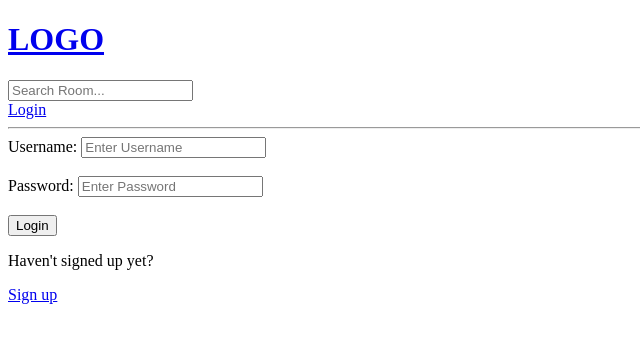
After one commit to zhandos-manapov/django_backend_project, a Django app: page /login/ in a window 1280 px wide. The commit adds this page. Shown: the top 343 px of the page, without its empty margins (0-640 px from the left). Run offline with Django 4.2, Linux system fonts and the light colour scheme.

Commit message:
added user registration and login views

```diff
--- /dev/null
+++ b/account/templates/account/login_register.html
@@ -0,0 +1,35 @@
+{% extends 'main.html' %}
+
+{% block content %}
+
+{% if page == 'login' %}
+<div>
+    <form method="POST" action="">
+        {% csrf_token %}
+        <label>Username:</label>
+        <input type="text" name="username" placeholder="Enter Username">
+        <br>
+        <br>
+        <label>Password:</label>
+        <input type="password" name="password" placeholder="Enter Password">
+        <br>
+        <br>
+        <input type="submit" value="Login">
+    </form>
+    <p>Haven't signed up yet?</p>
+    <a href="{% url 'register' %}">Sign up</a>
+</div>
+{% else %}
+
+<div>
+    <form method="POST" action="">
+        {% csrf_token %}
+        {{form.as_p}}
+        <input type="submit" value="Register">
+    </form>
+    <p>Already signed up?</p>
+    <a href="{% url 'login' %}">Log in</a>
+</div>
+{% endif %}
+
+{% endblock %}
--- a/account/urls.py
+++ b/account/urls.py
@@ -2,6 +2,10 @@ from django.urls import path
 from . import views
 
 urlpatterns = [
+    path('login/', views.loginPage, name='login'),
+    path('logout/', views.logoutUser, name='logout'),
+    path('register/', views.registerPage, name='register'),
+
     path('', views.home, name="home"),
     path('room/<str:pk>/', views.room, name="room"),
     path('create-room/', views.createRoom, name="create-room"),
--- a/account/views.py
+++ b/account/views.py
@@ -1,6 +1,14 @@
 from django.shortcuts import render, redirect
-from .models import Room
+from django.http import HttpResponse
+from django.db.models import Q
+from django.contrib import messages
+from django.contrib.auth.decorators import login_required
+from django.contrib.auth.models import User
+from django.contrib.auth import authenticate, login, logout
+from django.contrib.auth.forms import UserCreationForm
+from .models import Room, Topic
 from .forms import RoomForm
+
 # Create your views here.
 
 # rooms = [
@@ -9,9 +17,61 @@ from .forms import RoomForm
 #     {'id': 3, 'name': 'Frontend developers'}
 # ]
 
+def loginPage(request):
+    page = 'login'
+    if request.user.is_authenticated:
+        return redirect('home')
+
+    if request.method == 'POST':
+        username = request.POST.get('username').lower()
+        password = request.POST.get('password')
+
+        try:
+            user = User.objects.get(username=username)
+        except:
+            messages.error(request, 'User does not exist')
+
+        user = authenticate(request, username=username, password=password)
+
+        if user is not None:
+            login(request, user)
+            return redirect('home')
+        else:
+            messages.error(request, 'Username OR password does not exist')
+
+    context = {'page':page}
+    return render(request, 'account/login_register.html', context)
+
+def logoutUser(request):
+    logout(request)
+    return redirect('home')
+
+def registerPage(request):
+    form = UserCreationForm()
+
+    if request.method == 'POST':
+        form = UserCreationForm(request.POST)
+        if form.is_valid():
+            user = form.save(commit=False)
+            user.username = user.username.lower()
+            user.save()
+            login(request, user)
+            return redirect('home')
+        else:
+            messages.error(request, 'An error occurred during registration')
+    return render(request, 'account/login_register.html', {'form':form})
+
 def home(request):
-    rooms = Room.objects.all()
-    context = {'rooms': rooms}
+    q = request.GET.get('q') if request.GET.get('q') != None else ''
+    rooms = Room.objects.filter(
+        Q(topic__name__icontains=q) |
+        Q(name__icontains=q) |
+        Q(description__icontains=q)
+        )
+
+    topics = Topic.objects.all()
+    room_count = rooms.count()
+    context = {'rooms':rooms, 'topics':topics, 'room_count':room_count}
     return render(request, 'account/home.html', context)
 
 def room(request, pk):
@@ -19,6 +79,7 @@ def room(request, pk):
     context = {'room': room}
     return render(request, 'account/room.html', context)
 
+@login_required(login_url='login')
 def createRoom(request):
     form = RoomForm()
 
@@ -30,9 +91,13 @@ def createRoom(request):
     context = {'form': form}
     return render(request, 'account/room_form.html', context)
 
+@login_required(login_url='login')
 def updateRoom(request, pk):
     room = Room.objects.get(id=pk)
     form = RoomForm(instance=room)
+
+    if request.user != room.host:
+        return HttpResponse('You are not allowed here!')
 
     if request.method == 'POST':
         form = RoomForm(request.POST, instance=room)
@@ -42,8 +107,14 @@ def updateRoom(request, pk):
 
     context = {'form': form}
     return render(request, 'account/room_form.html', context)
+
+@login_required(login_url='login')
 def deleteRoom(request, pk):
     room = Room.objects.get(id=pk)
+
+    if request.user != room.host:
+        return HttpResponse('You are not allowed here!')
+
     if request.method == 'POST':
         room.delete()
         return redirect('home')
--- a/templates/main.html
+++ b/templates/main.html
@@ -1,16 +1,27 @@
 <!DOCTYPE html>
 <html lang="en">
+
 <head>
     <meta charset="UTF-8">
     <meta http-equiv="X-UA-Compatible" content="IE=edge">
     <meta name="viewport" content="width=device-width, initial-scale=1.0">
     <title>PetProject</title>
 </head>
+
 <body>
     {% include 'navbar.html' %}
+
+    {% if messages %}
+    <ul class="messages">
+        {% for message in messages %}
+        <li>{{ message }}</li>
+            {% endfor %}
+    </ul>
+    {% endif %}
 
     {% block content %}
 
     {% endblock %}
 </body>
+
 </html>
--- a/templates/navbar.html
+++ b/templates/navbar.html
@@ -2,4 +2,13 @@
     <h1>LOGO</h1>
 </a>
 
+<form method="GET" action="{% url 'home' %}">
+    <input type="text" name="q" placeholder = "Search Room...">
+</form>
+
+{% if request.user.is_authenticated %}
+<a href="{% url 'logout' %}">Logout</a>
+{% else %}
+<a href="{% url 'login' %}">Login</a>
+{% endif %}
 <hr>
```
Also changed, not shown: account/templates/account/home.html (+25 -5 lines), db.sqlite3.
